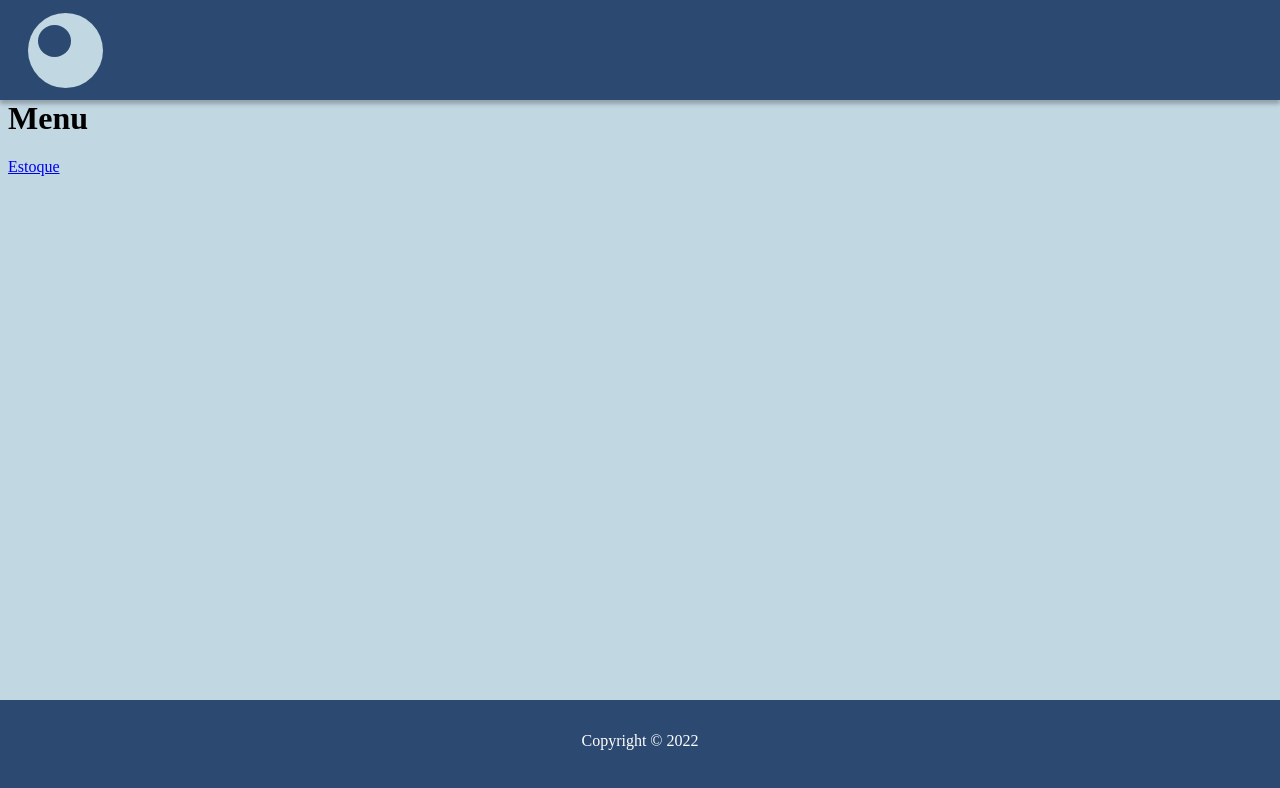
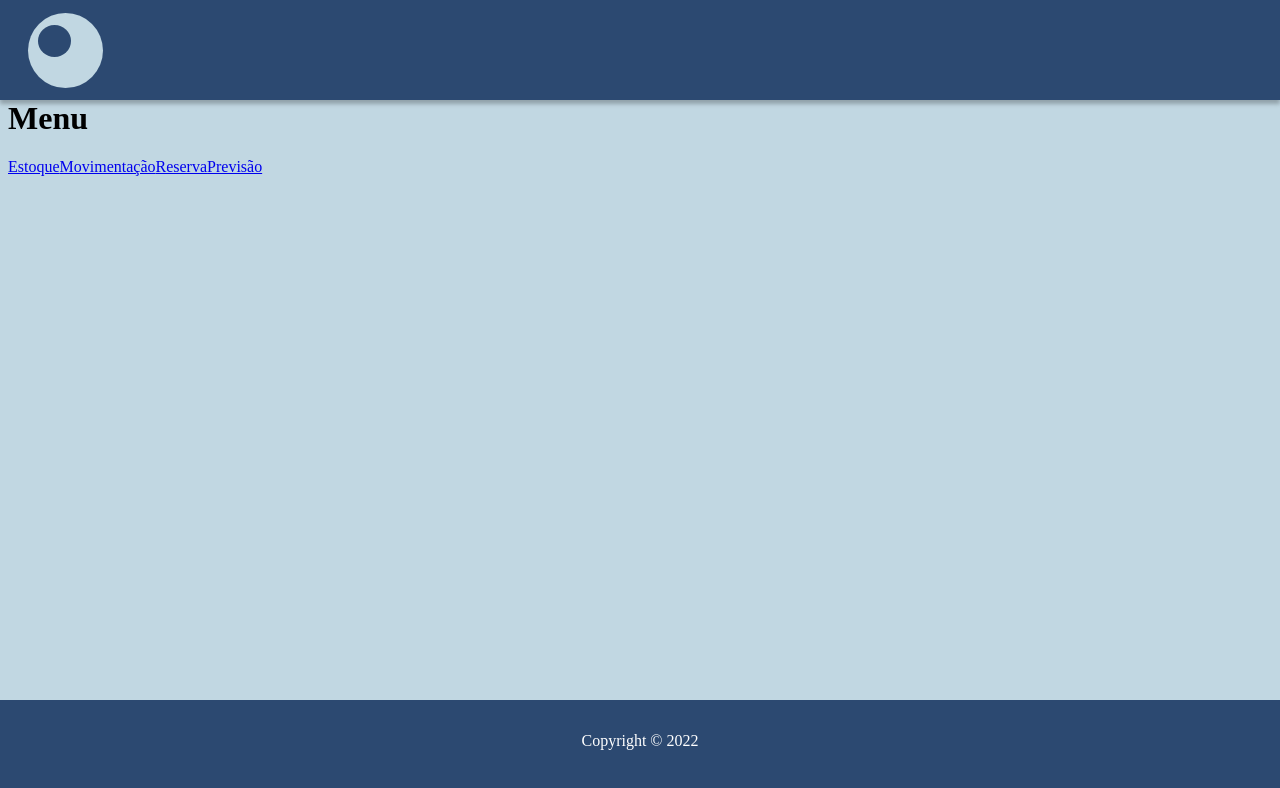
Before and after one commit to TCC-T-Academy/app-webstock, an Angular app: page / in a window 1280 px wide. Shown: the top 788 px of the page. Built offline with nearby package versions, Linux system fonts and the light colour scheme.

Commit message:
Adicionado menu de navegação

```diff
--- a/src/app/app.component.html
+++ b/src/app/app.component.html
@@ -2,6 +2,10 @@
 <h1>Menu</h1>
 <nav>
     <a routerLink="estoque">Estoque</a>
+    <a routerLink="movimentacoes">Movimentação</a>
+    <a routerLink="reservas">Reserva</a>
+    <a routerLink="previsoes">Previsão</a>
+
 </nav>
 <div>
     <router-outlet></router-outlet>
--- a/src/app/app.module.ts
+++ b/src/app/app.module.ts
@@ -4,13 +4,14 @@ import { BrowserModule } from '@angular/platform-browser';
 import { AppRoutingModule } from './app-routing.module';
 import { AppComponent } from './app.component';
 import { EstoqueComponent } from './estoque/estoque.component';
-import {MatSidenavModule} from '@angular/material/sidenav';
 import { MovimentacaoComponent } from './movimentacao/movimentacao.component';
 import { ItemComponent } from './item/item.component';
 import { ReservaComponent } from './reserva/reserva.component';
 import { PrevisaoComponent } from './previsao/previsao.component';
 import { ErroComponent } from './erro/erro.component';
 import { HomeComponent } from './home/home.component';
+import { MatListModule } from '@angular/material/list';
+
 
 @NgModule({
   declarations: [
@@ -26,7 +27,8 @@ import { HomeComponent } from './home/home.component';
   imports: [
     BrowserModule,
     AppRoutingModule,
-    MatSidenavModule
+    MatListModule,
+    BrowserModule
   ],
   providers: [],
   bootstrap: [AppComponent]
--- a/src/index.html
+++ b/src/index.html
@@ -15,7 +15,6 @@
 </div>
 
 <body>
-
   <app-root></app-root>
 
 </body>
--- a/src/interfaces/interface.ts
+++ b/src/interfaces/interface.ts
@@ -23,7 +23,7 @@ export interface IUsuario{
     senha: string
 }
 
-export interface IMovimentacoes{
+export interface IMovimentacao{
     id_movimentacao?: number,
     data_movimentacao: Date,
     origem_destino: string,
```
Also changed, not shown: src/app/app-routing.module.ts (+16 -0 lines).
